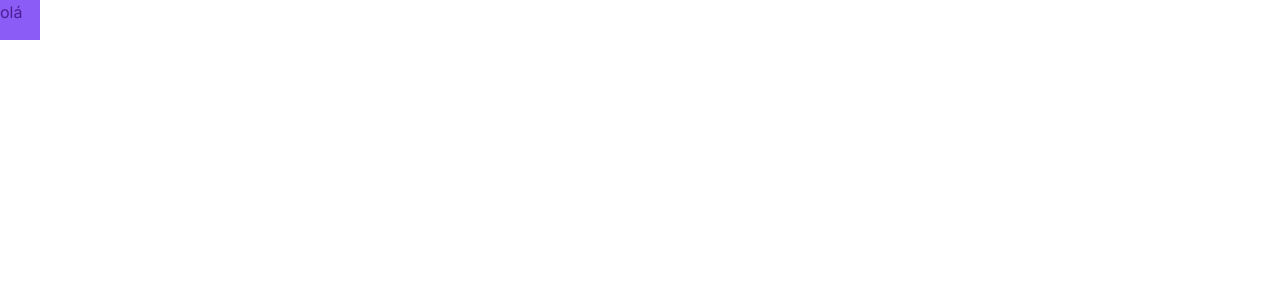
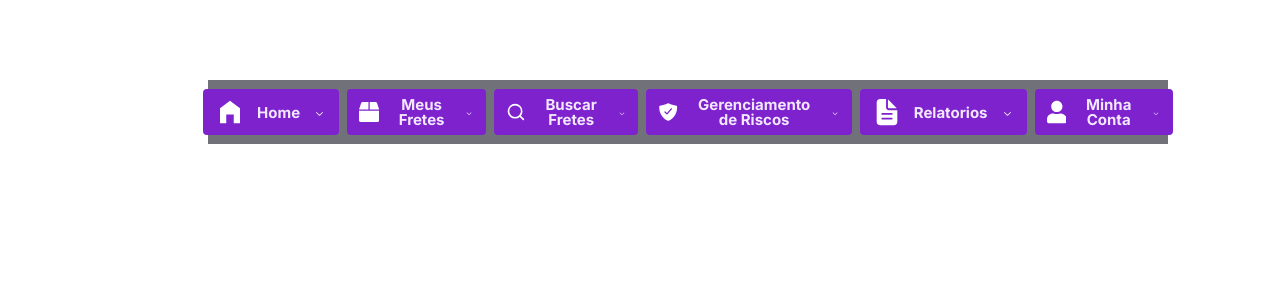
Before and after one commit to Anatonelly-Tech/AnatonellyFretes-v4, a Next.js app: page / in a window 1280 px wide. Shown: the top 300 px of the page. Built offline with nearby package versions, Linux system fonts and the light colour scheme.

Commit message:
Add new pages to NavBar component

```diff
--- a/package.json
+++ b/package.json
@@ -9,10 +9,14 @@
     "lint": "next lint"
   },
   "dependencies": {
+    "@radix-ui/colors": "^3.0.0",
+    "@radix-ui/react-icons": "^1.3.0",
     "@radix-ui/react-navigation-menu": "^1.1.4",
+    "clsx": "^2.1.0",
     "next": "14.1.0",
     "react": "^18",
-    "react-dom": "^18"
+    "react-dom": "^18",
+    "react-icons": "^5.0.1"
   },
   "devDependencies": {
     "@types/node": "^20",
--- /dev/null
+++ b/src/components/NavBar/CreatedPages.tsx
@@ -0,0 +1,33 @@
+import { CaretDownIcon } from "@radix-ui/react-icons";
+import * as NavigationMenu from "@radix-ui/react-navigation-menu";
+
+import { MdHomeFilled } from "react-icons/md";
+
+interface PageProps {
+  name: string;
+  AllPages: { title: string; path: string }[];
+  icon: React.ReactNode;
+}
+export function CreatedPages({ name, AllPages, icon }: PageProps) {
+  return (
+    <NavigationMenu.Item>
+      <NavigationMenu.Trigger className=" text-purple-100 font-bold gap-3 bg-purple-700 hover:bg-purple-800 focus:shadow-purple7 group flex select-none items-center justify-between rounded-[4px] px-3 py-2 text-[15px] leading-none outline-none    ">
+        {icon}
+        {name}{" "}
+        <CaretDownIcon
+          className=" text-purple-100 relative top-[1px] transition-transform duration-[300] ease-in group-data-[state=open]:-rotate-180"
+          aria-hidden
+        />
+      </NavigationMenu.Trigger>
+      <NavigationMenu.Content className="data-[motion=from-start]:animate-enterFromLeft data-[motion=from-end]:animate-enterFromRight data-[motion=to-start]:animate-exitToLeft data-[motion=to-end]:animate-exitToRight absolute w-full sm:w-auto bg-purple-700  text-white font-bold flex flex-col items-center justify-between">
+        {AllPages.map((page, index) => (
+          <div key={index} className="hover:bg-purple-800 p-2 w-full h-full">
+            {page.title}
+
+            <NavigationMenu.Link />
+          </div>
+        ))}
+      </NavigationMenu.Content>
+    </NavigationMenu.Item>
+  );
+}
--- a/src/components/NavBar/index.tsx
+++ b/src/components/NavBar/index.tsx
@@ -1,21 +1,80 @@
 import * as NavigationMenu from "@radix-ui/react-navigation-menu";
+import { AiFillHome } from "react-icons/ai";
+import { FaBox, FaUser } from "react-icons/fa";
+import { MdHomeFilled } from "react-icons/md";
+import { CreatedPages } from "./CreatedPages";
+import { title } from "process";
+import { LuSearch } from "react-icons/lu";
+import { IoDocumentText, IoShieldCheckmark } from "react-icons/io5";
 
 export function NavBar() {
+  const PagesNavBar = [
+    {
+      name: "Home",
+      AllPages: [{ title: "Home", path: "./home" }],
+      icon: <MdHomeFilled size={30} className="text-white" />,
+    },
+    {
+      name: "Meus Fretes",
+      AllPages: [
+        { title: "Criar frete", path: "./CriarFrete" },
+        { title: "Lista de fretes", path: "./ListaDeFretes" },
+        { title: "Monitoramento e viagens", path: "./MonitoramentoEViagens" },
+      ],
+      icon: <FaBox size={30} className="text-white" />,
+    },
+    {
+      name: "Buscar Fretes",
+      AllPages: [
+        { title: "Todos os Fretes", path: "./TodosFretes" },
+        { title: "Cotação de fretes", path: "./CotacaoFretes" },
+      ],
+      icon: <LuSearch size={30} className="text-white" />,
+    },
+    {
+      name: "Gerenciamento de Riscos",
+      AllPages: [
+        { title: "Cadastro e consulta", path: "./CadastroConsulta" },
+        { title: "Listagem", path: "./Listagem" },
+      ],
+      icon: <IoShieldCheckmark size={30} className="text-white" />,
+    },
+    {
+      name: "Relatorios",
+      AllPages: [
+        { title: "Dados dos Fretes", path: "./DadosDosFretes" },
+        { title: "Análise de rota", path: "./AnaliseDeRota" },
+        { title: "Avaliação da empresa", path: "./AvaliacaoDaEmpresa" },
+      ],
+      icon: <IoDocumentText size={30} className="text-white" />,
+    },
+    {
+      name: "Minha Conta",
+      AllPages: [
+        { title: "Gestão de Acessos", path: "./GestaodeAcessos" },
+        { title: "Minhas Faturas", path: "./MinhasFaturas" },
+        { title: "Consumo de Produtos", path: "./ConsumoDeProdutos" },
+        {
+          title: "Identificação de pagamento",
+          path: "./IdentificacaoDePagamento",
+        },
+      ],
+      icon: <FaUser size={30} className="text-white" />,
+    },
+  ];
+
   return (
-    // <NavigationMenu.Root className="fixed bg-violet-500 w-5 h-1 top-0 left-1/2">
-    //   <NavigationMenu.List>
-    //     <NavigationMenu.Item>
-    //       <NavigationMenu.Trigger>
-    //         <NavigationMenu.Content>
-    //           <NavigationMenu.Link />
-    //         </NavigationMenu.Content>
-    //       </NavigationMenu.Trigger>
-    //     </NavigationMenu.Item>
-    //   </NavigationMenu.List>
-    // </NavigationMenu.Root>
-
-    <div className="bg-violet-500 w-10 h-10 ">
-      <h1 className="text-violet-900">olá</h1>
-    </div>
+    <NavigationMenu.Root className="fixed w-full h-full top-20 left-52 right-52  rounded-xl ">
+      <NavigationMenu.List className="flex gap-2 fixed items-center justify-center w-9/12 h-16 bg-zinc-500">
+        {PagesNavBar.map((page, index) => (
+          <CreatedPages
+            key={index}
+            name={page.name}
+            AllPages={page.AllPages}
+            icon={page.icon}
+          />
+        ))}
+      </NavigationMenu.List>
+    </NavigationMenu.Root>
   );
 }
--- a/tailwind.config.ts
+++ b/tailwind.config.ts
@@ -1,3 +1,4 @@
+// tailwind.config.ts
 import type { Config } from "tailwindcss";
 
 const config: Config = {
@@ -13,8 +14,53 @@ const config: Config = {
         "gradient-conic":
           "conic-gradient(from 180deg at 50% 50%, var(--tw-gradient-stops))",
       },
+      keyframes: {
+        enterFromRight: {
+          from: { opacity: "0", transform: "translateX(200px)" },
+          to: { opacity: "1", transform: "translateX(0)" },
+        },
+        enterFromLeft: {
+          from: { opacity: "0", transform: "translateX(-200px)" },
+          to: { opacity: "1", transform: "translateX(0)" },
+        },
+        exitToRight: {
+          from: { opacity: "1", transform: "translateX(0)" },
+          to: { opacity: "0", transform: "translateX(200px)" },
+        },
+        exitToLeft: {
+          from: { opacity: "1", transform: "translateX(0)" },
+          to: { opacity: "0", transform: "translateX(-200px)" },
+        },
+        scaleIn: {
+          from: { opacity: "0", transform: "rotateX(-10deg) scale(0.9)" },
+          to: { opacity: "1", transform: "rotateX(0deg) scale(1)" },
+        },
+        scaleOut: {
+          from: { opacity: "1", transform: "rotateX(0deg) scale(1)" },
+          to: { opacity: "0", transform: "rotateX(-10deg) scale(0.95)" },
+        },
+        fadeIn: {
+          from: { opacity: "0" },
+          to: { opacity: "1" },
+        },
+        fadeOut: {
+          from: { opacity: "1" },
+          to: { opacity: "0" },
+        },
+      },
+    },
+    animation: {
+      scaleIn: "scaleIn 200ms ease",
+      scaleOut: "scaleOut 200ms ease",
+      fadeIn: "fadeIn 200ms ease",
+      fadeOut: "fadeOut 200ms ease",
+      enterFromLeft: "enterFromLeft 250ms ease",
+      enterFromRight: "enterFromRight 250ms ease",
+      exitToLeft: "exitToLeft 250ms ease",
+      exitToRight: "exitToRight 250ms ease",
     },
   },
   plugins: [],
 };
+
 export default config;
```
Also changed, not shown: 1 other file (tests, documents, lock files or other folders).
